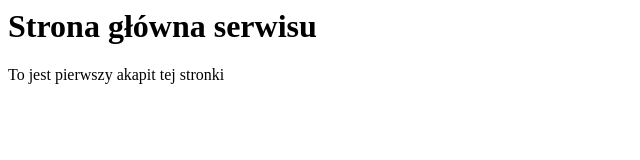
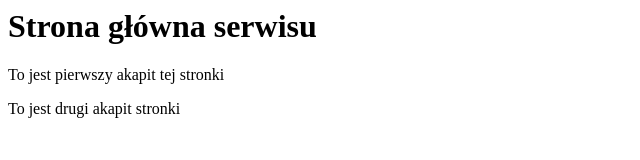
Before and after one commit to pawel12121256/first, a plain HTML site: page index.html in a window 1280 px wide. Shown: the whole page, without its empty margins (0-640 px from the left). Drawn offline with Linux system fonts and the light colour scheme.

Commit message:
Dodano drugi akapit

```diff
--- a/index.html
+++ b/index.html
@@ -1,3 +1,4 @@
 <title>Strona główna</title>
 <h1>Strona główna serwisu</h1>
 <p>To jest pierwszy akapit tej stronki</p>
+<p>To jest drugi akapit stronki</p>
```
